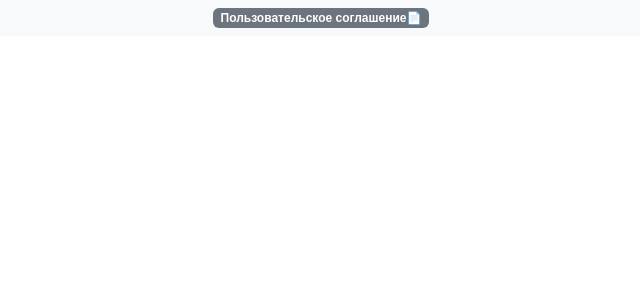
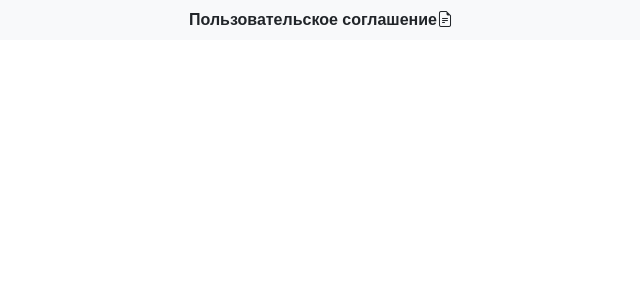
Before and after one commit to nosimprada/shoporabote_miniapp, a React (Create React App) app: page / in a window 1280 px wide. Shown: the top 300 px of the page, without its empty margins (319-959 px from the left). Built offline with nearby package versions, Linux system fonts and the light colour scheme.

Commit message:
first commit31

```diff
--- a/src/App.js
+++ b/src/App.js
@@ -4,12 +4,14 @@ import 'bootstrap-icons/font/bootstrap-icons.css';
 function App() {
   return (
     <div className="App">
-      <nav className="navbar fixed-top bg-body-tertiary">
+      <nav className="navbar fixed-top bg-body-tertiary" style={{
+        marginTop: "calc(var(--tg-safe-area-inset-top) + var(--tg-content-safe-area-inset-top))"
+      }}>
         <div className="container-fluid justify-content-center">
-          <h2 className="badge text-bg-secondary text-wrap text-center"
-          style={{marginRight: 0,
-                  marginBottom: 0}}>Пользовательское соглашение📄</h2>
-
+          <span className='text-wrap fw-bold' style={{color: "var(--tg-theme-accent-text-color)"}}>Пользовательское соглашение</span>
+          <i className="bi bi-file-earmark-text" style={{
+            color: "var(--tg-theme-accent-text-color)"
+          }}></i>
         </div>
       </nav>
     </div>
```
